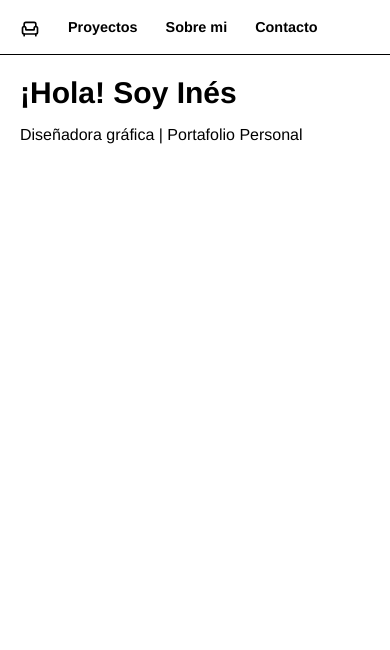
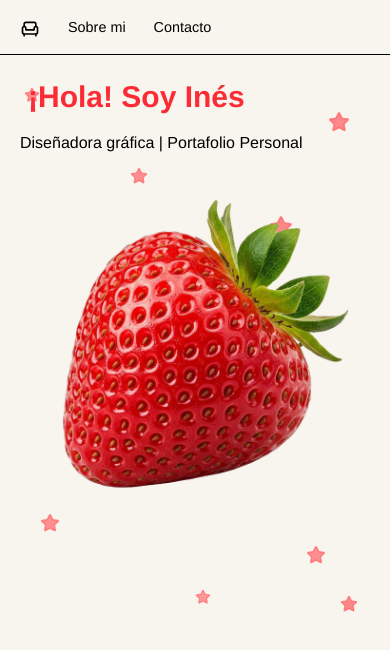
Before and after one commit to zqnv9qyypf-ship-it/mi-web, a Vue app: page / in a window 390 px wide. Shown: the top 650 px of the page. Built offline with nearby package versions, Linux system fonts and the light colour scheme; a web font is replaced by a local one.

Commit message:
Estrellas decorativas y foto principal

```diff
--- a/src/App.vue
+++ b/src/App.vue
@@ -4,16 +4,13 @@ import { RouterLink, RouterView } from 'vue-router'
 </script>
 
 <template>
-  <main class="font-[Helvetica]">
-    <nav class="w-full border-b border-black bg-white">
+  <main class="font-[Helvetica] bg-[#f8f4ee] min-h-screen">
+    <nav class="w-full border-b border-black bg-[#f8f4ee]">
       <ul class="flex flex-wrap items-center gap-1 px-2 py-2 sm:gap-2 sm:px-4 sm:py-3">
         <li>
           <RouterLink to="/" class="menu-link" active-class="menu-link-active" exact-active-class="menu-link-active" aria-label="Home">
             <Armchair :size="20" class="menu-icon-home" />
           </RouterLink>
-        </li>
-        <li>
-          <RouterLink to="/proyectos" class="menu-link" active-class="menu-link-active">Proyectos</RouterLink>
         </li>
         <li>
           <RouterLink to="/sobre-mi" class="menu-link" active-class="menu-link-active">Sobre mi</RouterLink>
@@ -36,7 +33,7 @@ import { RouterLink, RouterView } from 'vue-router'
   padding: 0.55rem 0.75rem;
   color: black;
   text-decoration: none;
-  font-weight: 600;
+  font-weight: 500;
   font-size: 0.9rem;
   line-height: 1;
 }
@@ -51,6 +48,7 @@ import { RouterLink, RouterView } from 'vue-router'
 .menu-link-active {
   background: transparent;
   color: black;
+  font-weight: 700;
 }
 
 .menu-link:active,
--- a/src/components/Header.vue
+++ b/src/components/Header.vue
@@ -1,15 +1,35 @@
 <template>
-  <header class="bg-white text-black min-h-[70vh] sm:min-h-[80vh] flex flex-col justify-start items-start text-left p-5 sm:p-8">
-    <h1 class="text-3xl sm:text-5xl font-bold mb-3 sm:mb-4 adobe-title">¡Hola! Soy Inés</h1>
-    <p class="text-base sm:text-xl mb-4 sm:mb-6">Diseñadora gráfica | Portafolio Personal</p>
+  <header class="relative text-black min-h-[70vh] sm:min-h-[80vh] flex flex-col justify-start items-start text-left p-5 sm:p-8">
+    <div class="absolute inset-0 pointer-events-none z-0">
+      <Star class="absolute top-8 left-6 text-red-400/70 fill-current" :size="16" :stroke-width="1.8" />
+      <Star class="absolute top-14 right-10 text-red-400/75 fill-current" :size="22" :stroke-width="1.8" />
+      <Star class="absolute top-28 left-1/3 text-red-400/70 fill-current" :size="18" :stroke-width="1.8" />
+      <Star class="absolute top-40 right-1/4 text-red-400/75 fill-current" :size="24" :stroke-width="1.8" />
+      <Star class="absolute bottom-28 left-10 text-red-400/70 fill-current" :size="20" :stroke-width="1.8" />
+      <Star class="absolute bottom-20 right-16 text-red-400/70 fill-current" :size="20" :stroke-width="1.8" />
+      <Star class="absolute bottom-10 left-1/2 text-red-400/65 fill-current" :size="16" :stroke-width="1.8" />
+      <Star class="absolute bottom-8 right-8 text-red-400/75 fill-current" :size="18" :stroke-width="1.8" />
+    </div>
+
+    <div class="relative z-10 w-full">
+      <h1 class="inline-block px-2 py-1 text-3xl sm:text-5xl font-bold mb-3 sm:mb-4 text-red-500 adobe-title">¡Hola! Soy Inés</h1>
+      <p class="text-base sm:text-xl mb-4 sm:mb-6">Diseñadora gráfica | Portafolio Personal</p>
+      <img
+        src="/fresaa.png"
+        alt="Imagen principal"
+        class="block mx-auto w-full max-w-3xl h-auto object-contain mt-4"
+      />
+    </div>
   </header>
 </template>
 
 <script lang="ts">
 import { defineComponent } from 'vue'
+import { Star } from 'lucide-vue-next'
 
 export default defineComponent({
-  name: 'Header'
+  name: 'Header',
+  components: { Star }
 })
 </script>
 
--- a/src/pages/about/About.vue
+++ b/src/pages/about/About.vue
@@ -1,9 +1,26 @@
 <template>
-  <section class="p-8">
-    <h1 class="text-4xl font-bold mb-3 adobe-title">Sobre mi</h1>
-    <p class="text-lg">Soy Inés Pérez Cano, y estudio Diseño y Tecnologías Creativas.</p>
+  <section class="relative p-8 min-h-[70vh]">
+    <div class="absolute inset-0 pointer-events-none z-0">
+      <Star class="absolute top-8 left-6 text-red-400/70 fill-current" :size="16" :stroke-width="1.8" />
+      <Star class="absolute top-14 right-10 text-red-400/75 fill-current" :size="22" :stroke-width="1.8" />
+      <Star class="absolute top-28 left-1/3 text-red-400/70 fill-current" :size="18" :stroke-width="1.8" />
+      <Star class="absolute top-40 right-1/4 text-red-400/75 fill-current" :size="24" :stroke-width="1.8" />
+      <Star class="absolute bottom-28 left-10 text-red-400/70 fill-current" :size="20" :stroke-width="1.8" />
+      <Star class="absolute bottom-20 right-16 text-red-400/70 fill-current" :size="20" :stroke-width="1.8" />
+      <Star class="absolute bottom-10 left-1/2 text-red-400/65 fill-current" :size="16" :stroke-width="1.8" />
+      <Star class="absolute bottom-8 right-8 text-red-400/75 fill-current" :size="18" :stroke-width="1.8" />
+    </div>
+
+    <div class="relative z-10">
+      <h1 class="inline-block px-2 py-1 text-4xl font-bold mb-3 text-red-500 adobe-title">Sobre mi</h1>
+      <p class="text-lg">Soy Inés Pérez Cano, y estudio Diseño y Tecnologías Creativas.</p>
+    </div>
   </section>
 </template>
+
+<script setup lang="ts">
+import { Star } from 'lucide-vue-next'
+</script>
 
 <style scoped>
 .adobe-title {
--- a/src/pages/contact/Contact.vue
+++ b/src/pages/contact/Contact.vue
@@ -1,9 +1,26 @@
 <template>
-  <section class="p-8">
-    <h1 class="text-4xl font-bold mb-3 adobe-title">Contacto</h1>
-    <p class="text-lg">Escribeme para colaboraciones o nuevos proyectos.</p>
+  <section class="relative p-8 min-h-[70vh]">
+    <div class="absolute inset-0 pointer-events-none z-0">
+      <Star class="absolute top-8 left-6 text-red-400/70 fill-current" :size="16" :stroke-width="1.8" />
+      <Star class="absolute top-14 right-10 text-red-400/75 fill-current" :size="22" :stroke-width="1.8" />
+      <Star class="absolute top-28 left-1/3 text-red-400/70 fill-current" :size="18" :stroke-width="1.8" />
+      <Star class="absolute top-40 right-1/4 text-red-400/75 fill-current" :size="24" :stroke-width="1.8" />
+      <Star class="absolute bottom-28 left-10 text-red-400/70 fill-current" :size="20" :stroke-width="1.8" />
+      <Star class="absolute bottom-20 right-16 text-red-400/70 fill-current" :size="20" :stroke-width="1.8" />
+      <Star class="absolute bottom-10 left-1/2 text-red-400/65 fill-current" :size="16" :stroke-width="1.8" />
+      <Star class="absolute bottom-8 right-8 text-red-400/75 fill-current" :size="18" :stroke-width="1.8" />
+    </div>
+
+    <div class="relative z-10">
+      <h1 class="inline-block px-2 py-1 text-4xl font-bold mb-3 text-red-500 adobe-title">Contacto</h1>
+      <p class="text-lg">Escribeme para colaboraciones o nuevos proyectos.</p>
+    </div>
   </section>
 </template>
+
+<script setup lang="ts">
+import { Star } from 'lucide-vue-next'
+</script>
 
 <style scoped>
 .adobe-title {
--- a/src/pages/projects/Projects.vue
+++ b/src/pages/projects/Projects.vue
@@ -1,9 +1,26 @@
 <template>
-  <section class="p-8">
-    <h1 class="text-4xl font-bold mb-3 adobe-title">Proyectos</h1>
-    <p class="text-lg">Aqui veras una seleccion de mis trabajos.</p>
+  <section class="relative p-8 min-h-[70vh]">
+    <div class="absolute inset-0 pointer-events-none z-0">
+      <Star class="absolute top-8 left-6 text-red-400/70 fill-current" :size="16" :stroke-width="1.8" />
+      <Star class="absolute top-14 right-10 text-red-400/75 fill-current" :size="22" :stroke-width="1.8" />
+      <Star class="absolute top-28 left-1/3 text-red-400/70 fill-current" :size="18" :stroke-width="1.8" />
+      <Star class="absolute top-40 right-1/4 text-red-400/75 fill-current" :size="24" :stroke-width="1.8" />
+      <Star class="absolute bottom-28 left-10 text-red-400/70 fill-current" :size="20" :stroke-width="1.8" />
+      <Star class="absolute bottom-20 right-16 text-red-400/70 fill-current" :size="20" :stroke-width="1.8" />
+      <Star class="absolute bottom-10 left-1/2 text-red-400/65 fill-current" :size="16" :stroke-width="1.8" />
+      <Star class="absolute bottom-8 right-8 text-red-400/75 fill-current" :size="18" :stroke-width="1.8" />
+    </div>
+
+    <div class="relative z-10">
+      <h1 class="inline-block px-2 py-1 text-4xl font-bold mb-3 text-red-500 adobe-title">Proyectos</h1>
+      <p class="text-lg">Aqui veras una seleccion de mis trabajos.</p>
+    </div>
   </section>
 </template>
+
+<script setup lang="ts">
+import { Star } from 'lucide-vue-next'
+</script>
 
 <style scoped>
 .adobe-title {
--- a/src/router/index.ts
+++ b/src/router/index.ts
@@ -1,7 +1,6 @@
 import Home from "@/pages/home/Home.vue";
 import About from "@/pages/about/About.vue";
 import Contact from "@/pages/contact/Contact.vue";
-import Projects from "@/pages/projects/Projects.vue";
 import { createRouter, createWebHashHistory } from "vue-router";
 
 
@@ -14,11 +13,6 @@ export const router = createRouter({
       path: '/',
       name: 'home',
       component: Home
-    },
-    {
-      path: '/proyectos',
-      name: 'projects',
-      component: Projects
     },
     {
       path: '/sobre-mi',
```
Also changed, not shown: public/fresaa.png (added).
